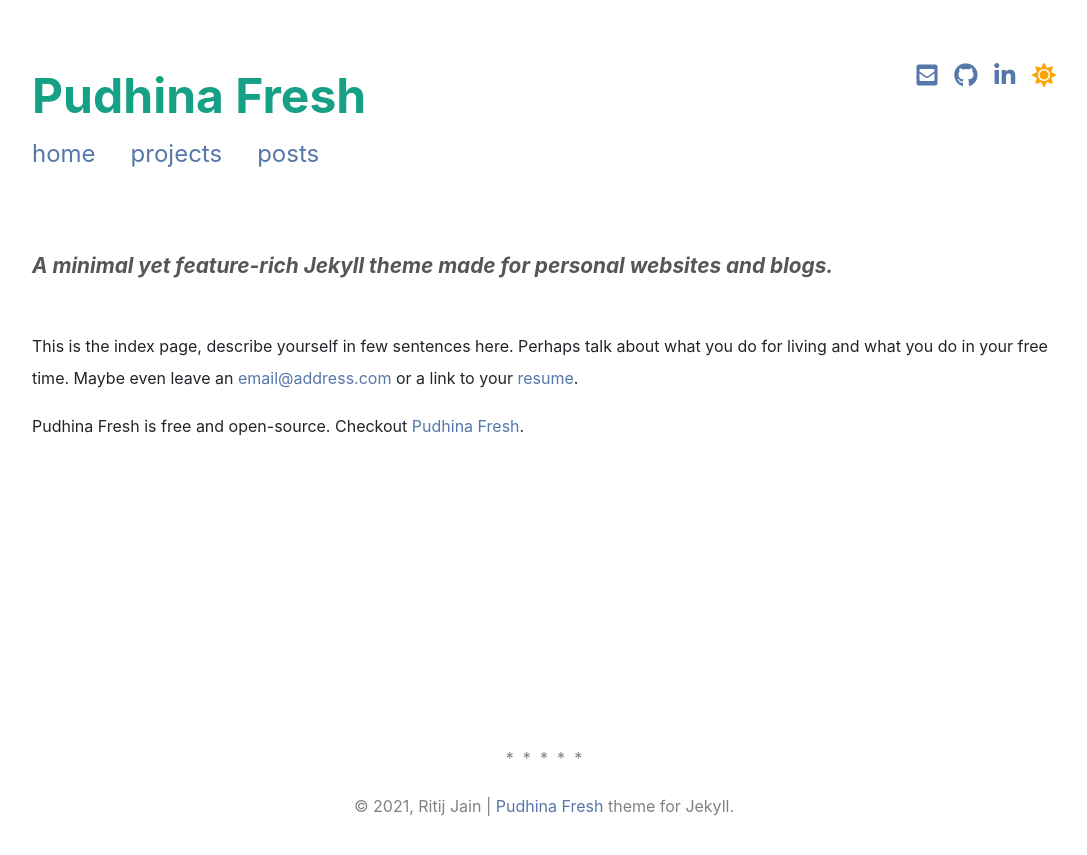
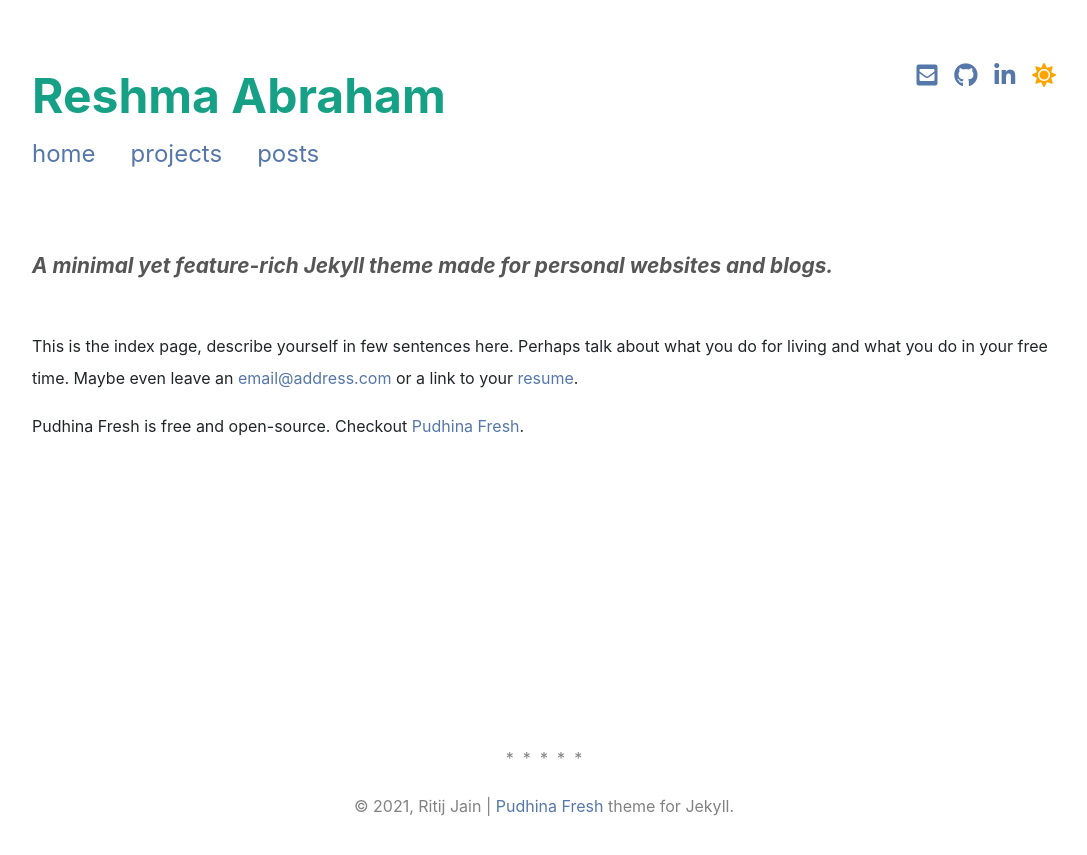
Before and after one commit to Resh-97/Pockets-Of-Reflection, a Jekyll site: the page built from index.md, in a window 1280 px wide. Shown: the top 855 px of the page, without its empty margins (96-1183 px from the left). Built offline with Jekyll 4.4.1, drawn with Linux system fonts in a browser that asks for light colours; nearby versions of some CDN libraries; a style sheet for code colours, icons or effects is not loaded.

Commit message:
Update _config.yml

```diff
--- a/_config.yml
+++ b/_config.yml
@@ -1,15 +1,15 @@
-title: Pudhina Fresh # Shown in header on pages with full_logo: true
-short_logo: PF. # Shown in header on all pages by default unless full_logo: true is set
+title: Reshma Abraham # Shown in header on pages with full_logo: true
+short_logo: Reshma Abraham # Shown in header on all pages by default unless full_logo: true is set
 description: > # The description for your site
-  A minimal yet feature-rich Jekyll theme made for personal websites and blogs.
-url: "https://ritijjain.github.io/pudhina-fresh" # Site base URL
+  Personal Website.
+url: "https://resh-97.github.io/Pockets-Of-Reflection/" # Site base URL
 
 author:
-  name: Ritij Jain
-  github: ritijjain/pudhina-fresh # GitHub username, used for GitHub icon on the top right
-  linkedin: ritijjain # Your LinkedIn profile url name, used for LinkedIn icon on the top right
-  email: example@example.com # Used for email icon on the top right
-  homepage: https://ritijjain.com # This links to your name in post meta
+  name: Reshma Abraham
+  github: Resh-97 # GitHub username, used for GitHub icon on the top right
+  linkedin: reshmaabraham # Your LinkedIn profile url name, used for LinkedIn icon on the top right
+  email: reshma.ab0018@gmail.com # Used for email icon on the top right
+  homepage:  # This links to your name in post meta
   twitter: # Twitter username, used for Twitter Card Analytics
 
 disqus_name: # Setting this will turn on Disqus comments
```
